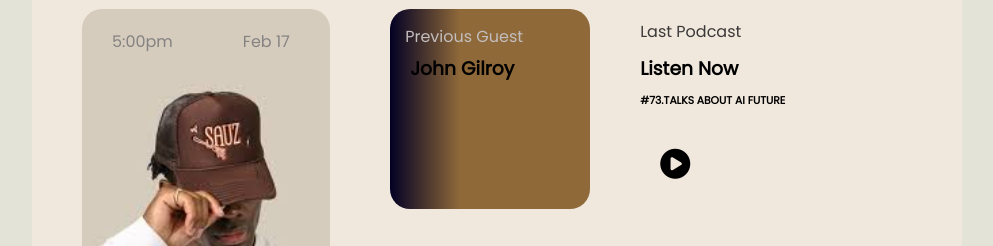
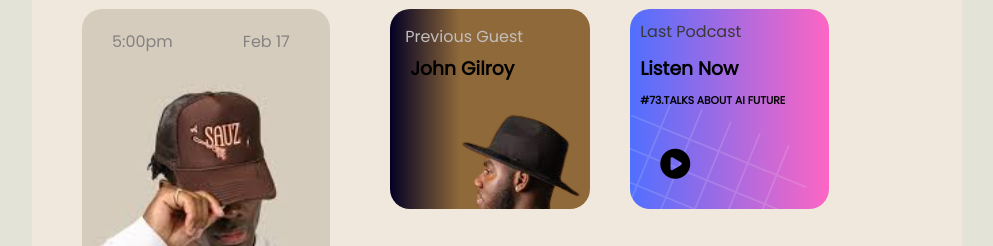
Before and after one commit to prachising123/Chaincast, a plain HTML site: page index.html in a window 1280 px wide. Shown: the part 191-437 px from the top of the page, without its empty margins (143-1136 px from the left). Drawn offline with Linux system fonts and the light colour scheme.

Commit message:
first commit

```diff
--- a/index.html
+++ b/index.html
@@ -42,7 +42,7 @@
                 <div class="Main">
                     <p>Previous Guest</p>
                     <h3>John Gilroy</h3>
-                <div class="A2" style="background-image: url(imgs/circle-removebg-preview.png);">
+                <div class="A2" style="background-image: url(./imgs/circle-removebg-preview.png);">
 
                 </div>
             </div>
--- a/style.css
+++ b/style.css
@@ -101,15 +101,15 @@
 .A2{
     display: flex;
     flex-direction: column;
-    width: 120px;
-    height: 120px;
+    width: 180px;
+    height: 140px;
     /* background-image: url(img/circle.png); */
     background-size: cover;
     background-color: linear-gradient(to right,rgb(165, 101, 42) ,beige);
     background-repeat: no-repeat;
     border-radius: 20px 20px 20px 20px;
-    margin-top:33px;
-    margin-left: 80px;
+    margin-left: 30px;
+    margin-top: -10px;
     background-blend-mode: luminosity;
     align-items: center;
 }
```
Also changed, not shown: imgs/Untitled design.png (added), imgs/camera.png (added), imgs/circle-removebg-preview.png (added), imgs/circle.jpeg (added).
